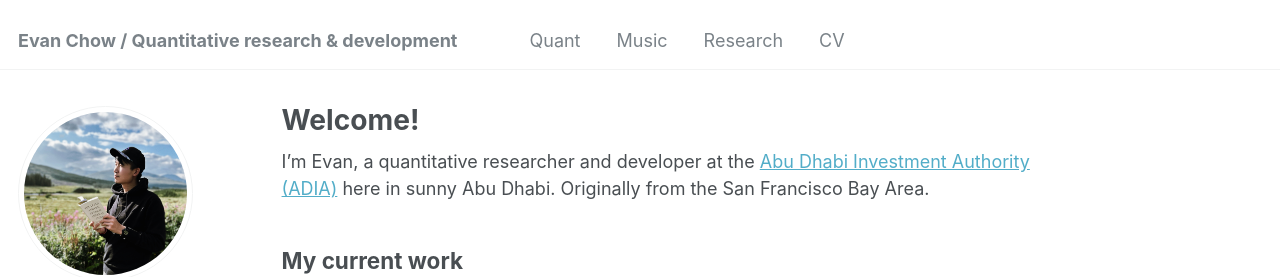
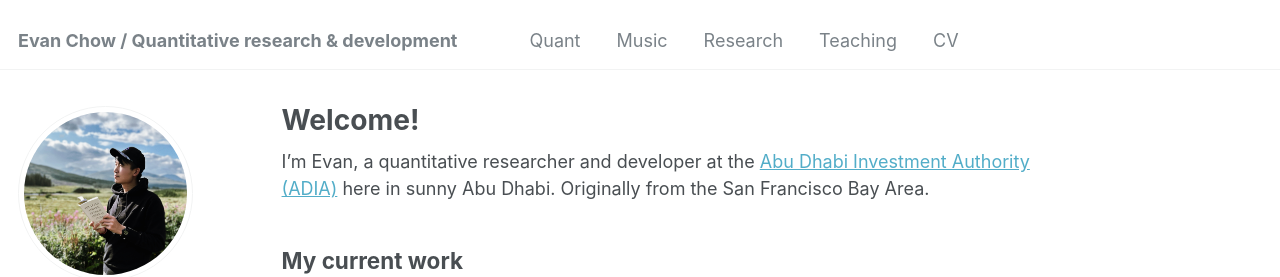
Before and after one commit to evnchw/evnchw.github.io, a Jekyll site: the page built from _pages/about.md, in a window 1280 px wide. Shown: the top 277 px of the page. Built offline with Jekyll 4.4.1, drawn with Linux system fonts in a browser that asks for light colours; some web fonts are replaced.

Commit message:
update teaching page link

```diff
--- a/_data/navigation.yml
+++ b/_data/navigation.yml
@@ -3,9 +3,6 @@ main:
 
   # - title: "Talks"
     # url: /talks/
-
-  # - title: "Teaching"
-  #   url: /teaching/
 
   # - title: "Blog"
   #   url: /year-archive/
@@ -22,6 +19,9 @@ main:
   - title: "Research"
     url: /publications/
 
+  - title: "Teaching"
+    url: /teaching/
+
   - title: "CV"
     url: /cv/
 
```
